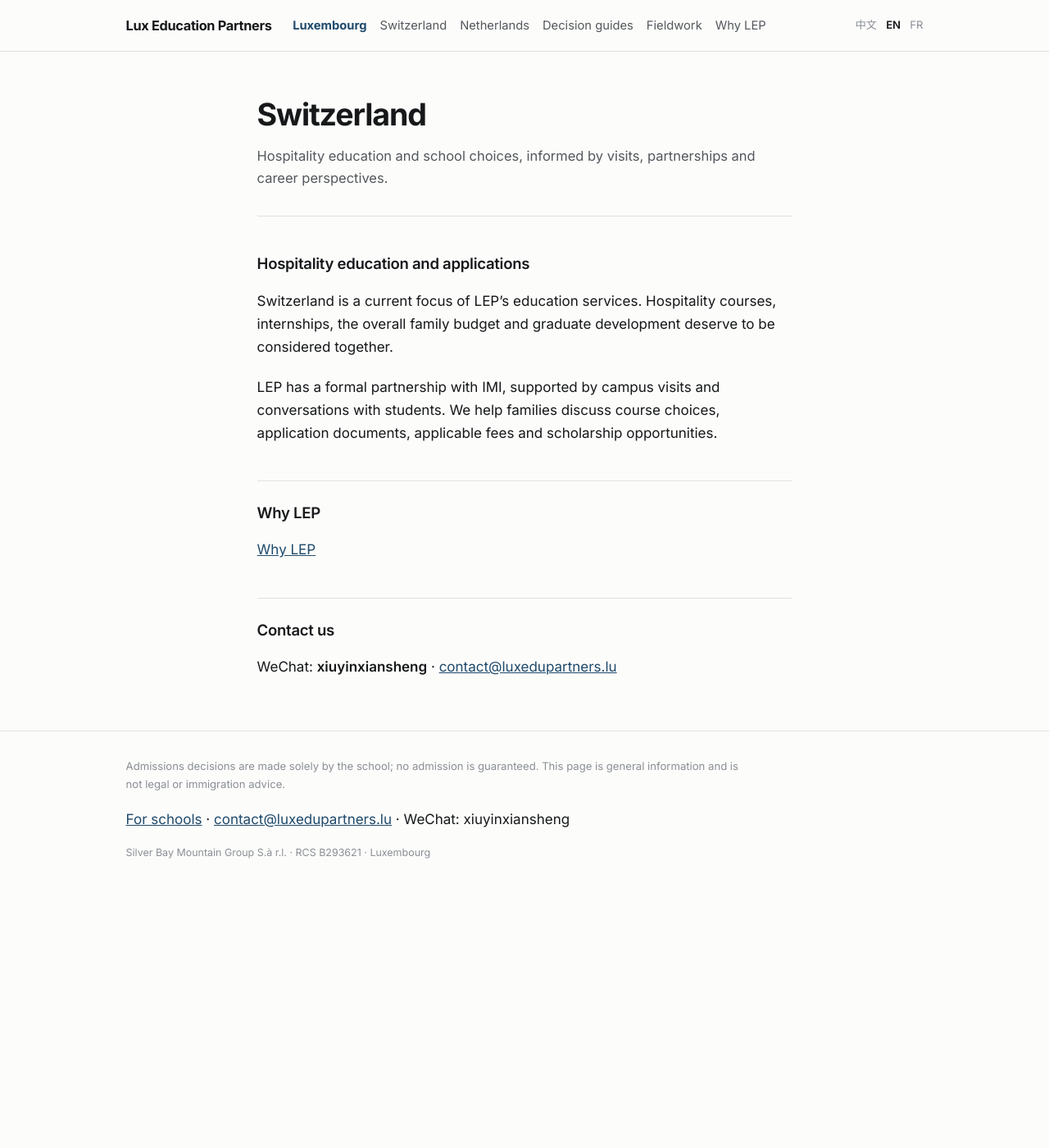
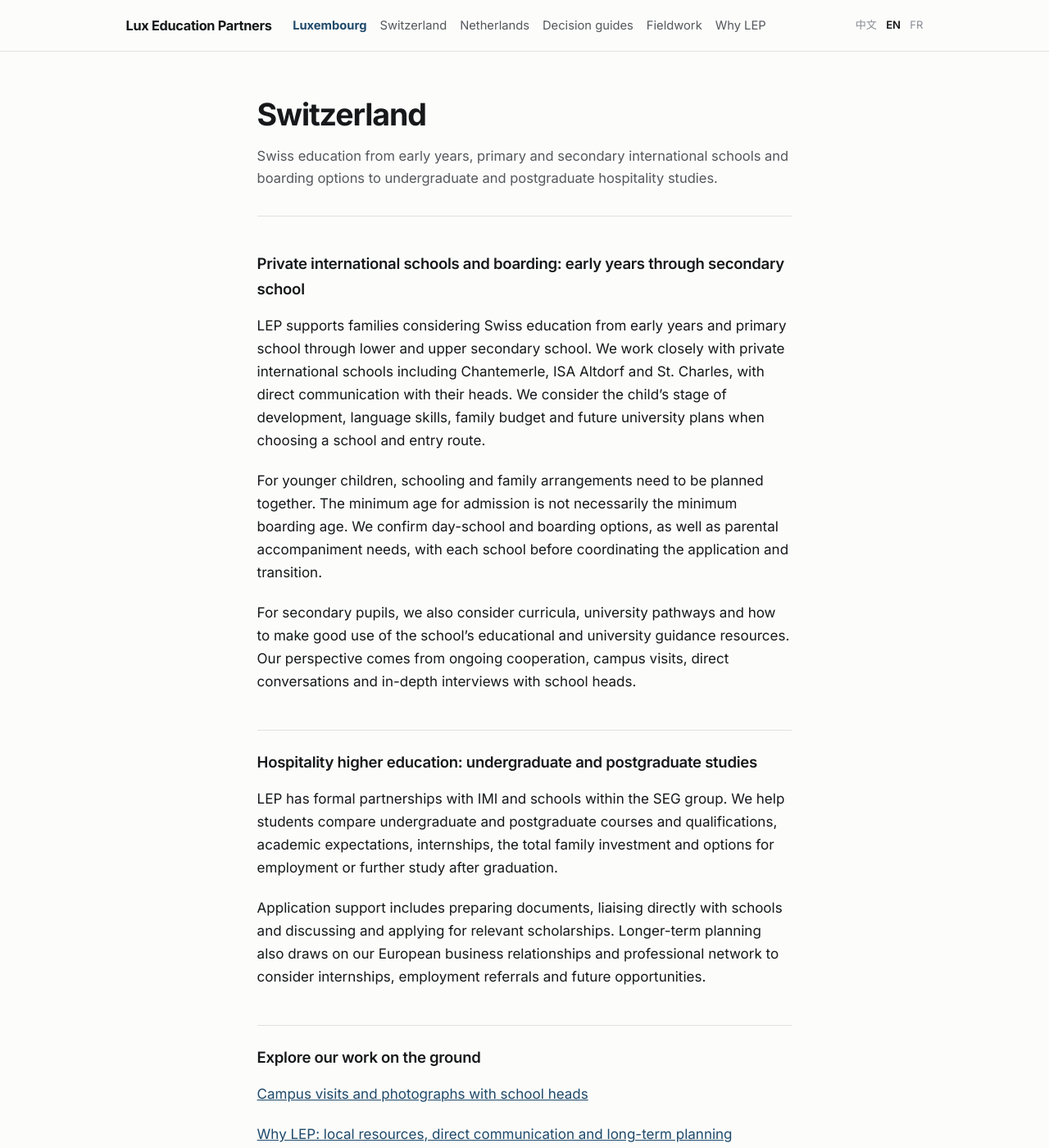
Before and after one commit to CharlieThomasMunger/LEP, a Jekyll site: the page built from en/destinations/switzerland/index.md, in a window 1280 px wide and 1400 px high. Shown: the whole window at 82% size. Built offline with Jekyll 4.4.1, drawn with Linux system fonts in a browser that asks for light colours; some of the changed text lies outside the part shown.

Commit message:
Expand Swiss destination to school-age and hospitality education

```diff
--- a/_data/destinations.yml
+++ b/_data/destinations.yml
@@ -12,7 +12,7 @@
       {
         "slug": "switzerland",
         "name": "瑞士",
-        "text": "酒店管理与学校选择，结合实地访校、正式合作和职业发展视角。"
+        "text": "从低龄、小学、初高中私立国际学校与寄宿教育，到酒店管理本科及研究生，结合家庭预算与长期发展规划瑞士留学。"
       },
       {
         "slug": "netherlands",
@@ -34,7 +34,7 @@
       {
         "slug": "switzerland",
         "name": "Switzerland",
-        "text": "Hospitality education and school choices, informed by visits, partnerships and career perspectives."
+        "text": "Swiss education from early years, primary and secondary international schools and boarding options to undergraduate and postgraduate hospitality studies."
       },
       {
         "slug": "netherlands",
@@ -56,7 +56,7 @@
       {
         "slug": "switzerland",
         "name": "Suisse",
-        "text": "Management hôtelier et choix des établissements, éclairés par les visites, les partenariats et les perspectives professionnelles."
+        "text": "Étudier en Suisse dès le plus jeune âge, dans le primaire et le secondaire international, avec des possibilités d’internat, puis en management hôtelier au niveau bachelor et postgrade."
       },
       {
         "slug": "netherlands",
--- a/en/destinations/switzerland/index.md
+++ b/en/destinations/switzerland/index.md
@@ -5,20 +5,32 @@ permalink: "/en/destinations/switzerland/"
 translation_key: "destination-switzerland"
 title: "Switzerland · LEP"
 heading: "Switzerland"
-description: "Hospitality education and school choices, informed by visits, partnerships and career perspectives."
-standfirst: "Hospitality education and school choices, informed by visits, partnerships and career perspectives."
+description: "Swiss education from early years, primary and secondary international schools and boarding options to undergraduate and postgraduate hospitality studies."
+standfirst: "Swiss education from early years, primary and secondary international schools and boarding options to undergraduate and postgraduate hospitality studies."
 ---
 
-## Hospitality education and applications
+## Private international schools and boarding: early years through secondary school
 
-Switzerland is a current focus of LEP’s education services. Hospitality courses, internships, the overall family budget and graduate development deserve to be considered together.
+LEP supports families considering Swiss education from early years and primary school through lower and upper secondary school. We work closely with private international schools including Chantemerle, ISA Altdorf and St. Charles, with direct communication with their heads. We consider the child’s stage of development, language skills, family budget and future university plans when choosing a school and entry route.
 
-LEP has a formal partnership with IMI, supported by campus visits and conversations with students. We help families discuss course choices, application documents, applicable fees and scholarship opportunities.
+For younger children, schooling and family arrangements need to be planned together. The minimum age for admission is not necessarily the minimum boarding age. We confirm day-school and boarding options, as well as parental accompaniment needs, with each school before coordinating the application and transition.
 
-## Why LEP
+For secondary pupils, we also consider curricula, university pathways and how to make good use of the school’s educational and university guidance resources. Our perspective comes from ongoing cooperation, campus visits, direct conversations and in-depth interviews with school heads.
 
-[Why LEP](/en/insights/why-lep/)
+## Hospitality higher education: undergraduate and postgraduate studies
+
+LEP has formal partnerships with IMI and schools within the SEG group. We help students compare undergraduate and postgraduate courses and qualifications, academic expectations, internships, the total family investment and options for employment or further study after graduation.
+
+Application support includes preparing documents, liaising directly with schools and discussing and applying for relevant scholarships. Longer-term planning also draws on our European business relationships and professional network to consider internships, employment referrals and future opportunities.
+
+## Explore our work on the ground
+
+[Campus visits and photographs with school heads](/en/fieldwork/)
+
+[Why LEP: local resources, direct communication and long-term planning](/en/insights/why-lep/)
 
 ## Contact us
 
+Share your child’s age, current year group, language skills, family budget and intended entry date so we can start with the appropriate educational stage.
+
 WeChat: **xiuyinxiansheng**  ·  [contact@luxedupartners.lu](mailto:contact@luxedupartners.lu)
```
Also changed, not shown: fr/destinations/switzerland/index.md (+19 -7 lines), zh/destinations/switzerland/index.md (+19 -7 lines).
